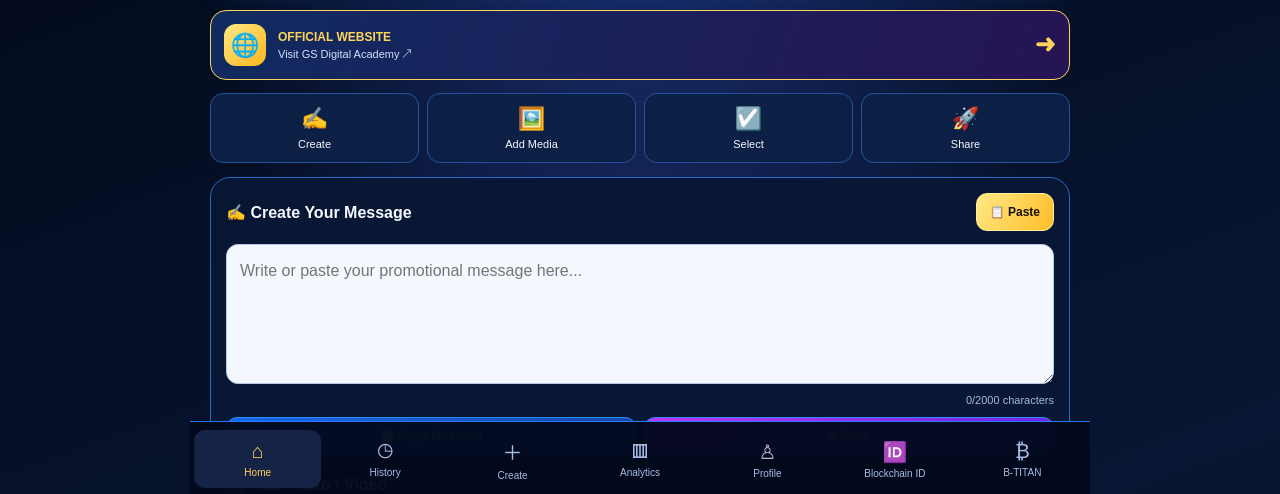
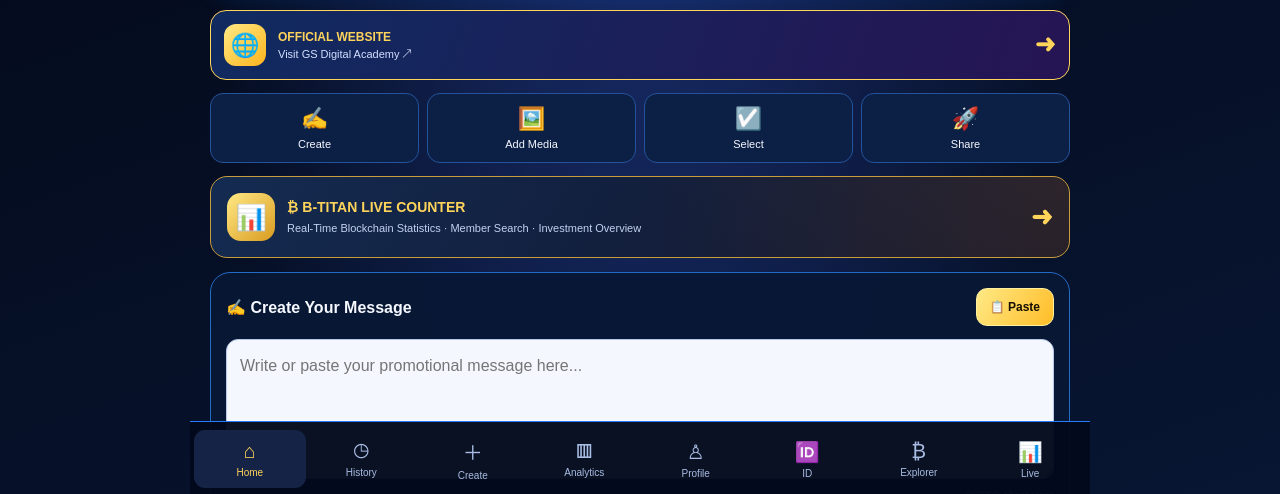
Before and after one commit to gautamkumarbgp1980-eng/gs-digital-academy-app, a plain HTML site: page index.html in a window 1280 px wide. Shown: the part 304-798 px from the top of the page. Drawn offline with nearby package versions, Linux system fonts and the light colour scheme.

Commit message:
Update index.html

```diff
--- a/index.html
+++ b/index.html
@@ -1,3 +1,4 @@
+
 <!DOCTYPE html>
 <html lang="hi">
 <head>
@@ -6,7 +7,7 @@
 <meta name="theme-color" content="#07132e">
 <meta name="description" content="GS Digital Academy - Your Digital World">
 <link rel="manifest" href="./manifest.json">
-<title>GS DIGITAL ACADEMY | Social Media Hub</title>
+<title>GS DIGITAL ACADEMY | Your Digital World</title>
 <style>
 :root{--bg:#050b1c;--navy:#081735;--blue:#087cff;--purple:#982aff;--gold:#ffd45b;--text:#f6f8ff;--muted:#aab9dc}
 *{box-sizing:border-box}
@@ -70,6 +71,8 @@ textarea{min-height:140px;resize:vertical;line-height:1.6}
 .feature{padding:14px;text-align:left;color:white;background:#0a1b3c;border:1px solid #254c8c;border-radius:13px}
 .feature b{display:block;font-size:13px;margin-bottom:6px}
 .feature span{font-size:11px;color:#aebfe2}
+.feature.live-feature{border:1px solid #d8ae45;background:radial-gradient(circle at 100% 0%,#b7832330,transparent 45%),linear-gradient(145deg,#172b50,#11132c)}
+.feature.live-feature b{color:var(--gold)}
 .view{display:none}.view.active{display:block}
 .field-label{display:block;margin:13px 0 6px;font-size:12px;font-weight:bold}
 .history-item{padding:12px 0;border-bottom:1px solid #253a61;overflow-wrap:anywhere}
@@ -80,15 +83,22 @@ textarea{min-height:140px;resize:vertical;line-height:1.6}
 .stat{padding:15px;background:#0b2046;border:1px solid #2858a0;border-radius:14px}
 .stat strong{display:block;font-size:25px;color:var(--gold)}
 .stat span{color:#bdcbea;font-size:11px}
-.bottom-nav{position:fixed;z-index:20;bottom:0;left:50%;transform:translateX(-50%);width:min(100%,900px);padding:8px 4px calc(8px + env(safe-area-inset-bottom));display:grid;grid-template-columns:repeat(7,minmax(0,1fr));background:rgba(3,10,28,.97);border-top:1px solid #287bff}
+.bottom-nav{position:fixed;z-index:20;bottom:0;left:50%;transform:translateX(-50%);width:min(100%,900px);padding:8px 4px calc(8px + env(safe-area-inset-bottom));display:grid;grid-template-columns:repeat(8,minmax(0,1fr));background:rgba(3,10,28,.97);border-top:1px solid #287bff}
 .nav-item{border:0;border-radius:11px;background:transparent;color:#a9bce4;font-size:10px;padding:7px 1px}
 .nav-icon{display:block;font-size:20px;margin-bottom:4px}
 .nav-item.active{color:var(--gold);background:#152346}
 footer{text-align:center;color:#8094be;font-size:10px;margin-top:22px;line-height:1.8}
 .hidden{display:none!important}
 .btitan-frame{width:100%;height:calc(100vh - 190px);min-height:650px;border:1px solid #345078;border-radius:14px;background:#070b13}
+.live-counter-card{display:flex;align-items:center;gap:12px;padding:16px;border:1px solid #c99c3c;border-radius:17px;background:radial-gradient(circle at 100% 0%,#a66a2b30,transparent 50%),linear-gradient(120deg,#142b51,#111329);color:white;text-align:left;width:100%;margin-top:12px}
+.live-counter-icon{width:48px;height:48px;flex-shrink:0;display:grid;place-items:center;border-radius:14px;background:linear-gradient(135deg,#ffe985,#d99b20);font-size:25px}
+.live-counter-copy{flex:1;min-width:0}
+.live-counter-copy strong{display:block;color:var(--gold);font-size:14px;margin-bottom:5px}
+.live-counter-copy small{display:block;color:#c3d2f2;font-size:11px;line-height:1.5}
+.live-arrow{font-size:23px;color:var(--gold)}
 @media(min-width:600px){.app{padding:20px 20px 110px}.platform-grid{grid-template-columns:repeat(5,minmax(0,1fr))}.hero{padding:35px}.brand-name{font-size:20px}}
-@media(max-width:350px){.platform-grid{grid-template-columns:repeat(2,minmax(0,1fr))}.section{padding:11px}.install-header{padding:9px 7px;font-size:11px}.brand-name{font-size:12px}.nav-item{font-size:9px}}
+@media(max-width:390px){.nav-item{font-size:8px}.nav-icon{font-size:18px}.bottom-nav{padding-left:2px;padding-right:2px}}
+@media(max-width:350px){.platform-grid{grid-template-columns:repeat(2,minmax(0,1fr))}.section{padding:11px}.install-header{padding:9px 7px;font-size:11px}.brand-name{font-size:12px}}
 </style>
 </head>
 <body>
@@ -118,6 +128,13 @@ footer{text-align:center;color:#8094be;font-size:10px;margin-top:22px;line-heigh
 <div class="quick-grid">
 <div class="quick"><span>✍️</span>Create</div><div class="quick"><span>🖼️</span>Add Media</div><div class="quick"><span>☑️</span>Select</div><div class="quick"><span>🚀</span>Share</div>
 </div>
+
+<button class="live-counter-card" type="button" onclick="window.location.href='./live-counter.html'">
+<span class="live-counter-icon">📊</span>
+<span class="live-counter-copy"><strong>₿ B-TITAN LIVE COUNTER</strong><small>Real-Time Blockchain Statistics · Member Search · Investment Overview</small></span>
+<span class="live-arrow">➜</span>
+</button>
+
 <section class="section" id="studio">
 <div class="section-head"><div class="section-title">✍️ Create Your Message</div><button class="btn gold" id="pasteBtn">📋 Paste</button></div>
 <textarea id="message" maxlength="2000" placeholder="Write or paste your promotional message here..."></textarea>
@@ -145,6 +162,7 @@ footer{text-align:center;color:#8094be;font-size:10px;margin-top:22px;line-heigh
 <button class="feature" data-view="profile"><b>👤 Profile</b><span>Manage your social links</span></button>
 <button class="feature" data-view="wallet-link"><b>🆔 Blockchain ID</b><span>Connect wallet and find your on-chain ID</span></button>
 <button class="feature" data-view="btitan"><b>₿ B-TITAN Explorer</b><span>Live Team & Slot Dashboard</span></button>
+<button class="feature live-feature" type="button" onclick="window.location.href='./live-counter.html'"><b>📊 B-TITAN LIVE COUNTER</b><span>Real-Time Statistics & Member Search</span></button>
 </div></section>
 </div>
 
@@ -181,8 +199,9 @@ footer{text-align:center;color:#8094be;font-size:10px;margin-top:22px;line-heigh
 <button class="nav-item" data-view="studio-nav"><span class="nav-icon">＋</span>Create</button>
 <button class="nav-item" data-view="analytics"><span class="nav-icon">▥</span>Analytics</button>
 <button class="nav-item" data-view="profile"><span class="nav-icon">♙</span>Profile</button>
-<button class="nav-item" data-view="wallet-link"><span class="nav-icon">🆔</span>Blockchain ID</button>
-<button class="nav-item" data-view="btitan"><span class="nav-icon">₿</span>B-TITAN</button>
+<button class="nav-item" data-view="wallet-link"><span class="nav-icon">🆔</span>ID</button>
+<button class="nav-item" data-view="btitan"><span class="nav-icon">₿</span>Explorer</button>
+<button class="nav-item" type="button" onclick="window.location.href='./live-counter.html'"><span class="nav-icon">📊</span>Live</button>
 </nav>
 
 <script>
```
